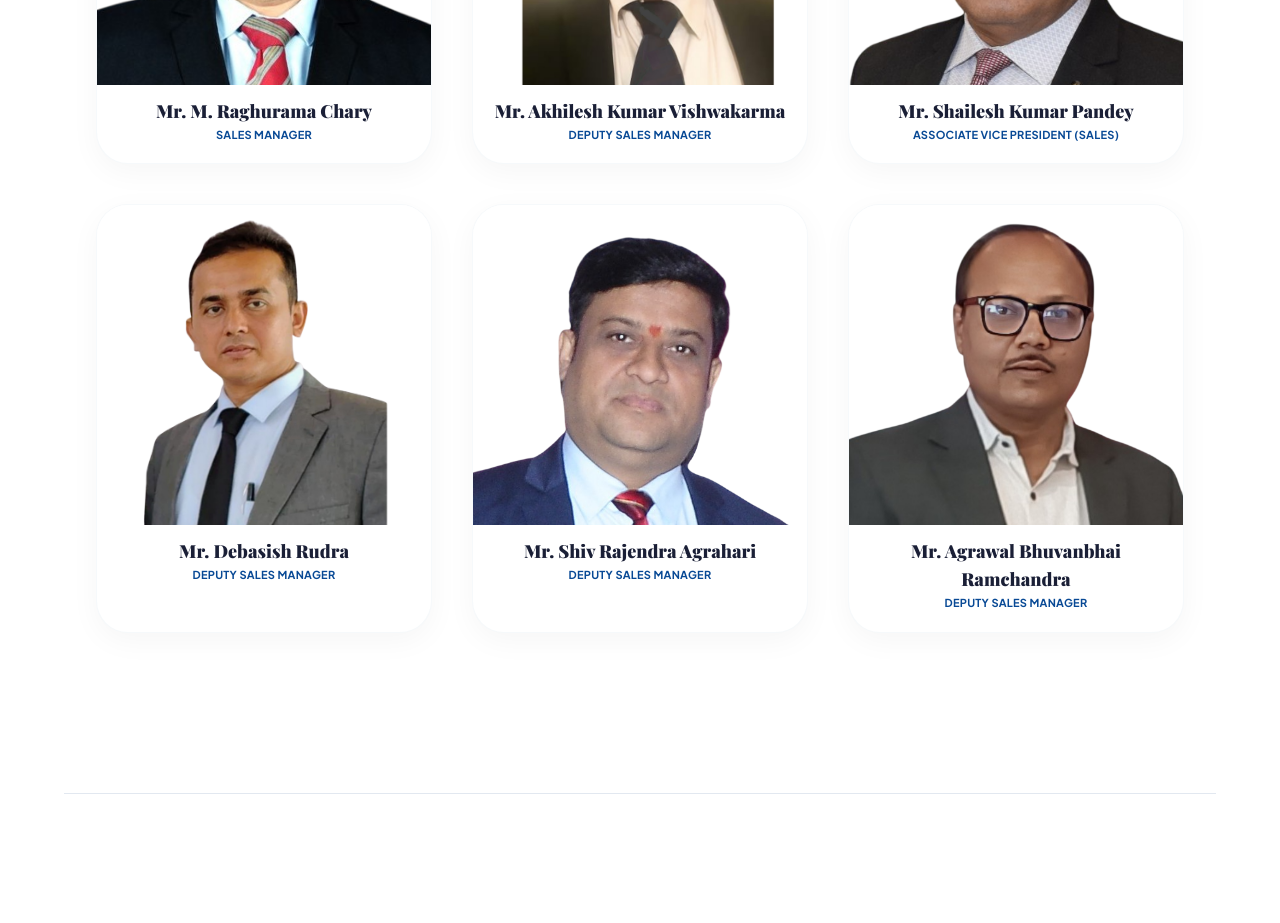
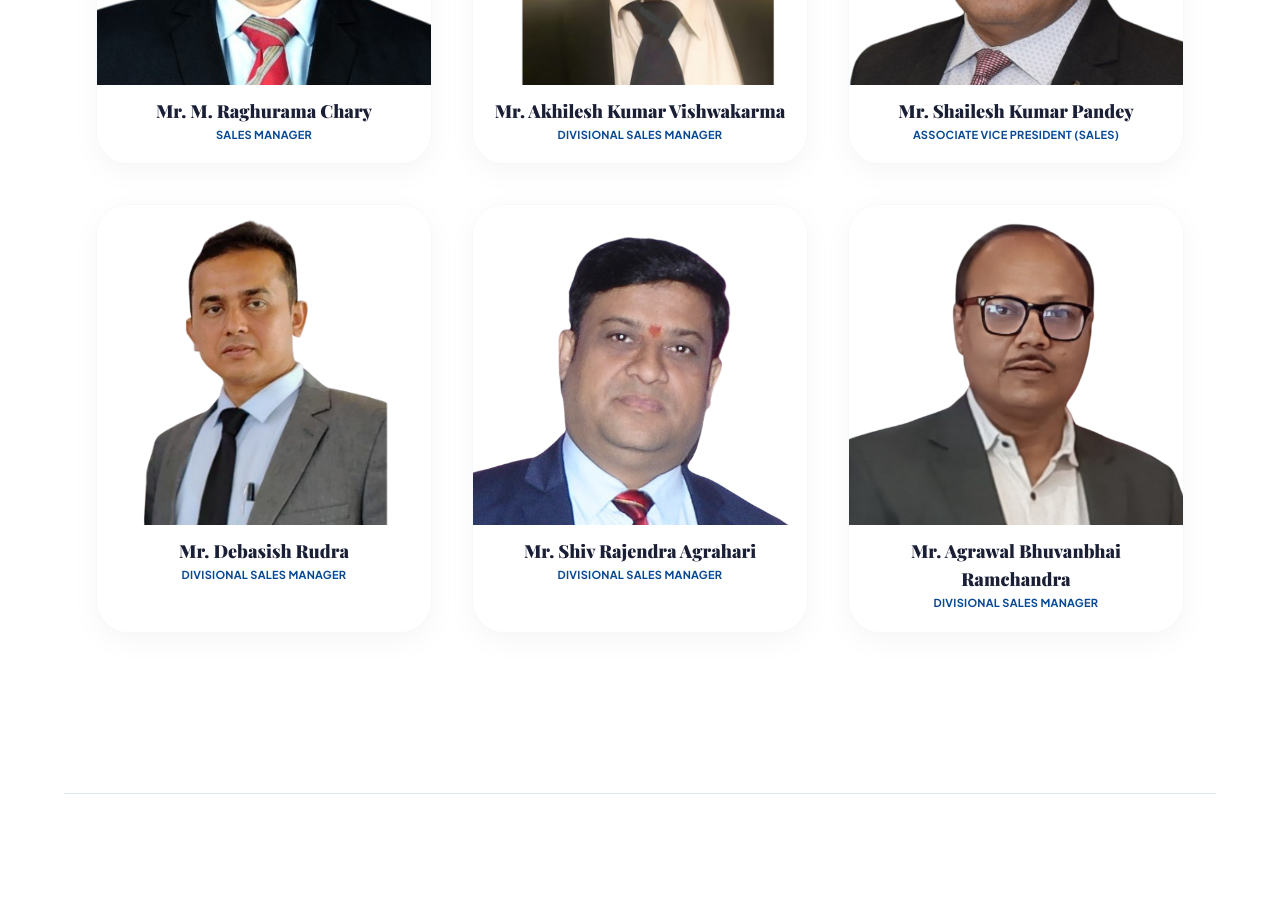
Before and after one commit to Shashank-koti/Questes, a React (Vite) app: page /about/questus-pharma in a window 1280 px wide. Shown: the part 3220-4143 px from the top of the page. Built offline with nearby package versions, Linux system fonts and the light colour scheme; a web font is replaced by a local one.

Commit message:
names added

```diff
--- a/src/pages/QuestusPharma.jsx
+++ b/src/pages/QuestusPharma.jsx
@@ -25,11 +25,11 @@ const QuestusPharma = () => {
     { img: img5, name: "Mr. Naik Pravin Purushottam", role: "General Manager (Sales)" },
     { img: img6, name: "Mr. Pawan Arora", role: "Sales Manager" },
     { img: img8, name: "Mr. M. Raghurama Chary", role: "Sales Manager" },
-    { img: img11, name: "Mr. Akhilesh Kumar Vishwakarma", role: "Deputy Sales Manager" },
+    { img: img11, name: "Mr. Akhilesh Kumar Vishwakarma", role: "Divisional Sales Manager" },
     { img: img9, name: "Mr. Shailesh Kumar Pandey", role: "Associate Vice President (Sales)" },
-    { img: img4, name: "Mr. Debasish Rudra", role: "Deputy Sales Manager" },
-    { img: img7, name: "Mr. Shiv Rajendra Agrahari", role: "Deputy Sales Manager" },
-    { img: img10, name: "Mr. Agrawal Bhuvanbhai Ramchandra", role: "Deputy Sales Manager" },
+    { img: img4, name: "Mr. Debasish Rudra", role: "Divisional Sales Manager" },
+    { img: img7, name: "Mr. Shiv Rajendra Agrahari", role: "Divisional Sales Manager" },
+    { img: img10, name: "Mr. Agrawal Bhuvanbhai Ramchandra", role: "Divisional Sales Manager" },
   ]
 
   return (
```
